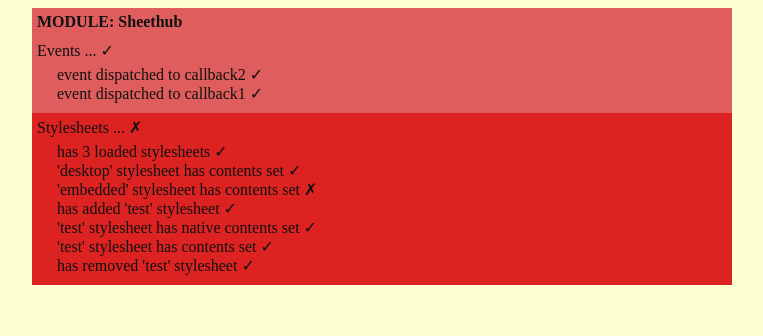
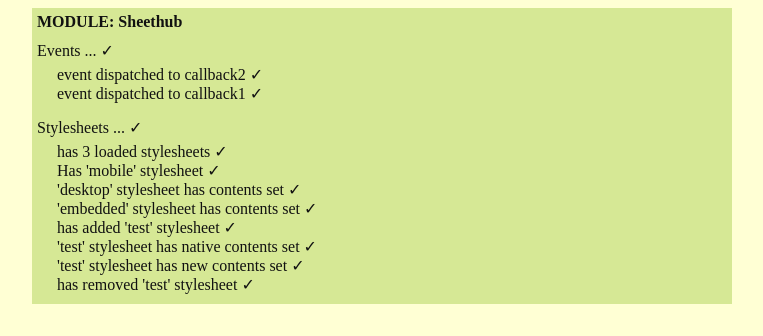
Before and after one commit to pyrsmk/Sheethub, a plain HTML site: page unit/index.html in a window 1280 px wide. Shown: the top 336 px of the page, without its empty margins (168-931 px from the left). Drawn offline with Linux system fonts and the light colour scheme.

Commit message:
Fix all critical bugs on IE & Safari

```diff
--- a/config/jshint.json
+++ b/config/jshint.json
@@ -1,5 +1,6 @@
 {
     "browser"   : true,
+    "predef"    : ["ActiveXObject"],
     "boss"      : true,
     "curly"     : true,
     "eqnull"    : true,
--- a/lib/ready-0.1.1.min.js
+++ /dev/null
@@ -1,2 +0,0 @@
-
-!function(a){function j(){b=1;for(var a=0,d=c.length;a<d;a++)c[a]()}var b=0,c=[],d,e=!1,f=a.createElement("a"),g="DOMContentLoaded",h="addEventListener",i="onreadystatechange";/^loade|c/.test(a.readyState)&&(b=1),a[h]&&a[h](g,function k(){a.removeEventListener(g,k,e),j()},e),f.doScroll&&a.attachEvent(i,d=function d(){/^c/.test(a.readyState)&&(a.detachEvent(i,d),j())});var l=f.doScroll?function(a){self!=top?b?a():c.push(a):!function(){try{f.doScroll("left")}catch(b){return setTimeout(function(){l(a)},50)}a()}()}:function(a){b?a():c.push(a)};typeof module!="undefined"&&module.exports?module.exports={domReady:l}:window.domReady=l}(document)
--- a/src/Sheethub.js
+++ b/src/Sheethub.js
@@ -1,16 +1,10 @@
 /*
-    Sheethub, the CSS backdoor library
+    Sheethub, the CSS backdoor API
 
-    Version     : 0.2.4
+    Version     : 0.3.0
     Author      : Aurélien Delogu (dev@dreamysource.fr)
     Homepage    : https://github.com/pyrsmk/Sheethub
     License     : MIT
-*/
-/*
-    [/] refactoring
-    [/] imports support
-    [ ] http://dev.w3.org/csswg/cssom/
-    [ ] http://www.quirksmode.org/dom/w3c_css.html
 */
 
 this.Sheethub=function(){
@@ -27,8 +21,8 @@
         nodes=[],
         links=doc[getElementsByTagName]('link'),
         styles=doc[getElementsByTagName]('style'),
-        i,
         a,
+        b,
         callback=function(){
             if(!--sheetsToLoad){
                 ready=true;
@@ -52,29 +46,22 @@
     Stylesheet=function(contents){
 
         var node,
+            head=doc[getElementsByTagName]('head')[0],
             ready=false,
             listeners=[],
-            i,
-            disabled='disabled',
             appendChild='appendChild',
-            createTextNode='createTextNode',
-            win=window,
-            ActiveXObject='ActiveXObject',
-            XMLHTTP='Msxml2.XMLHTTP.',
-            responseText='responseText',
-            xhr,
-            status='status',
-            attempts=[
-                function(){return new win[ActiveXObject](XMLHTTP+'3.0');},
-                function(){return new win[ActiveXObject](XMLHTTP+'6.0');},
-                function(){return new win.XMLHttpRequest();}
-            ],
+            styleSheet='styleSheet',
+            a,
 
         /*
             Create a new STYLE node
         */
         createNewNode=function(){
-            doc[getElementsByTagName]('head')[0][appendChild](node=doc.createElement('style'));
+            head[appendChild](node=doc.createElement('style'));
+            // IE doesn't support creating a text node into a STYLE block
+            if(!node[styleSheet]){
+                node[appendChild](doc.createTextNode(''));
+            }
         },
 
         /*
@@ -82,9 +69,9 @@
         */
         complete=function(){
             ready=true;
-            i=listeners.length;
-            while(i){
-                listeners[--i]();
+            a=listeners.length;
+            while(a){
+                listeners[--a]();
             }
         },
 
@@ -118,20 +105,29 @@
             */
             contents:function(contents){
                 if(!contents){
-                    return node.innerHTML || node.text;
+                    // IE
+                    if(node[styleSheet]){
+                        return node[styleSheet].cssText;
                     }
+                    // Other browsers
+                    else{
+                        return node.innerHTML;
+                    }
+                }
+                else{
+                    // IE
+                    if(node[styleSheet]){
+                        node[styleSheet].cssText=contents;
+                    }
+                    // Other browsers
                     else{
                         // Convert linked to embedded node
                         if(node.tagName=='LINK'){
                             node[parentNode][removeChild](node);
                             createNewNode();
                         }
-                    // Set contents
-                    try{
-                        node.innerHTML=contents;
-                    }
-                    catch(e){
-                        node.text=contents;
+                        // Because innerHTML fails on Safari 3/4 and perhaps other browsers
+                        node.firstChild.nodeValue=contents;
                     }
                 }
             },
@@ -146,41 +142,37 @@
                 return node;
             }
 
-        };
+        },
 
         /*---------------------------------
             Initialize the stylesheet
         ---------------------------------*/
 
+        isDOMReady=function(){
+            if(head){
                 if(typeof contents=='object'){
                     // Set node
                     node=contents;
                     // Retrieve LINK stylesheet
                     if(node.tagName=='LINK'){
                         // Retrieve XHR object
-                i=attempts.length;
-                while(i){
-                    try{
-                        xhr=attempts[--i]();
+                        if(this.XMLHttpRequest){
+                            a=new XMLHttpRequest();
                         }
-                    catch(e){}
+                        else{
+                            a=new ActiveXObject('Microsoft.XMLHTTP');
                         }
-                // We WON'T verify if the xhr is well loaded since it will rarely failed
-                // Create request
-                xhr.open('GET',node.href,true);
-                xhr.onreadystatechange=function(){
-                    if(xhr.readyState==4){
-                        if(!!xhr[status] && xhr[status]!=200 && xhr[status]!=304){
-                            throw xhr.statusText;
-                        }
+                        // Create ajax request
+                        a.open('GET',node.href,true);
+                        a.onreadystatechange=function(){
+                            if(a.readyState==4){
                                 // Change CSS scope and update contents
-                        Stylesheet.contents(xhr[responseText].replace(/\.\.\//g,''));
+                                Stylesheet.contents(a.responseText.replace(/\.\.\//g,''));
                                 // Load complete
                                 complete();
                             }
                         };
-                // Sends the request
-                xhr.send(null);
+                        a.send(null);
                     }
                 }
                 else{
@@ -190,6 +182,14 @@
                     }
                     complete();
                 }
+            }
+            else{
+                setTimeout(isDOMReady,250);
+            }
+        };
+
+        isDOMReady();
+
         return Stylesheet;
 
     },
@@ -269,8 +269,8 @@
         */
         remove:function(id){
             if(Sheethub.has(id)){
-                i=stylesheets[id].get();
-                i[parentNode][removeChild](i);
+                a=stylesheets[id].get();
+                a[parentNode][removeChild](a);
                 delete stylesheets[id];
             }
         },
@@ -292,34 +292,34 @@
     ---------------------------------*/
 
     // Get linked stylesheets
-    i=-1;
-    while(a=links[++i]){
-        if(a.rel!='icon'){
-            nodes.push(a);
+    a=-1;
+    while(b=links[++a]){
+        if(b.rel!='icon'){
+            nodes.push(b);
             // One more to load!
             ++sheetsToLoad;
         }
     }
     // Get embedded stylesheets
-    i=styles.length;
-    while(i){
-        nodes.push(styles[--i]);
+    a=styles.length;
+    while(a){
+        nodes.push(styles[--a]);
     }
     // Create Stylesheet objects
-    i=-1;
-    while(node=nodes[++i]){
-        // Get the stylesheet title as id or create one
-        if((a=node.title)==='' || Sheethub.has(a)){
-            while(Sheethub.has(a=Math.round(Math.random()*89+10))){}
+    a=-1;
+    while(node=nodes[++a]){
+        // Get the stylesheet name
+        if(!(b=node.title)){
+            b=node.href.match(/([^\/]+)\.css$/)[1];
         }
         // Add the stylesheet
-        Sheethub.add(a,node);
+        Sheethub.add(b,node);
         // Watch the load state
-        if(stylesheets[a].ready()){
+        if(stylesheets[b].ready()){
             callback();
         }
         else{
-            stylesheets[a].listen(callback);
+            stylesheets[b].listen(callback);
         }
     }
     return Sheethub;
--- a/unit/index.html
+++ b/unit/index.html
@@ -4,16 +4,15 @@
         <title>Sheethub - unit testing</title>
         <meta http-equiv="Content-Type" content="text/html; charset=utf-8">
         <link rel="stylesheet" href="mobile.css">
-        <link rel="stylesheet" title="desktop" href="desktop.css">
-        <style media="print" title="embedded">body{max-width:none}</style>
+        <link rel="stylesheet" href="desktop.css" title="desktop">
+        <style title="embedded">body{max-width:none}</style>
+        <script src="../lib/sink-0.0.5.js"></script>
+        <script src="../lib/consolelog.min.js"></script>
+        <script src="../src/Sheethub.js"></script>
     </head>
     <body>
 
         <div id="tests"></div>
-        <script src="../lib/ready-0.1.1.min.js"></script>
-        <script src="../lib/sink-0.0.5.js"></script>
-        <script src="../lib/consolelog.min.js"></script>
-        <script src="../src/Sheethub.js"></script>
         <script src="runner.js"></script>
 
         <h1>Sheethub Unit Testing</h1>
@@ -26,5 +25,6 @@
         <div id="footer">
             Project hosted on <a href="https://github.com/pyrsmk/Sheethub">Github</a>
         </div>
+
     </body>
 </html>
--- a/unit/mobile.css
+++ b/unit/mobile.css
@@ -1,6 +1,6 @@
 html{
     background:#FFFFD4;
-    color:#111;
+    color:#111111;
 }
 h1,#footer{
     font-family:verdana;
@@ -15,7 +15,7 @@
 }
 h2{
     color:#FFFFD4;
-    background:#111;
+    background:#111111;
     border-radius:5px;
     padding:0.1em;
     padding-left:0.3em;
@@ -28,7 +28,7 @@
     text-align:center;
     margin:2em 0;
     color:#FFFFD4;
-    background:#111;
+    background:#111111;
     border-radius:5px;
     padding:0.1em;
 }
--- a/unit/runner.js
+++ b/unit/runner.js
@@ -1,5 +1,3 @@
-domReady(function(){
-
 sink('Sheethub',function(test,ok,before,after){
 
     test('Events',2,function(){
@@ -9,25 +7,28 @@
             callback1();
             callback2();
         }
+        else{
             Sheethub.listen(callback1);
             Sheethub.listen(callback2);
+        }
     });
 
-        test('Stylesheets',7,function(){
+    test('Stylesheets',8,function(){
         // Already set stylesheets
         var i=0;
         for(var j in Sheethub.getAll()){
             ++i;
         }
         ok(i==3,'has 3 loaded stylesheets');
-            ok(Sheethub.get('desktop').contents()=="body{max-width:700px;margin-left:200px;}\n","'desktop' stylesheet has contents set");
-            ok(Sheethub.get('embedded').contents().toLowerCase().replace(/\s+/g,'')=="body{max-width:none}","'embedded' stylesheet has contents set");
+        ok(Sheethub.has('mobile'),"Has 'mobile' stylesheet");
+        ok(Sheethub.get('desktop').contents(),"'desktop' stylesheet has contents set");
+        ok(Sheethub.get('embedded').contents(),"'embedded' stylesheet has contents set");
         // New stylesheet
-            Sheethub.add('test','html{display:block}');
+        Sheethub.add('test','#foo{display:block}');
         ok(Sheethub.has('test'),"has added 'test' stylesheet");
-            ok(Sheethub.get('test').contents()=="html{display:block}","'test' stylesheet has native contents set");
-            Sheethub.get('test').contents('html{}');
-            ok(Sheethub.get('test').contents()=="html{}","'test' stylesheet has contents set");
+        ok(Sheethub.get('test').contents(),"'test' stylesheet has native contents set");
+        Sheethub.get('test').contents('#foo{}');
+        ok(Sheethub.get('test').contents(),"'test' stylesheet has new contents set");
         Sheethub.remove('test');
         ok(!Sheethub.has('test'),"has removed 'test' stylesheet");
     });
@@ -35,5 +36,3 @@
 });
 
 start();
-
-});
```
Also changed, not shown: README.markdown (+4 -4 lines), Sheethub-0.2.4.min.js (deleted, +0 -1 lines), Sheethub-0.3.0.min.js (added, +1 -0 lines). Lines whose indentation alone changed are shown as unchanged.
